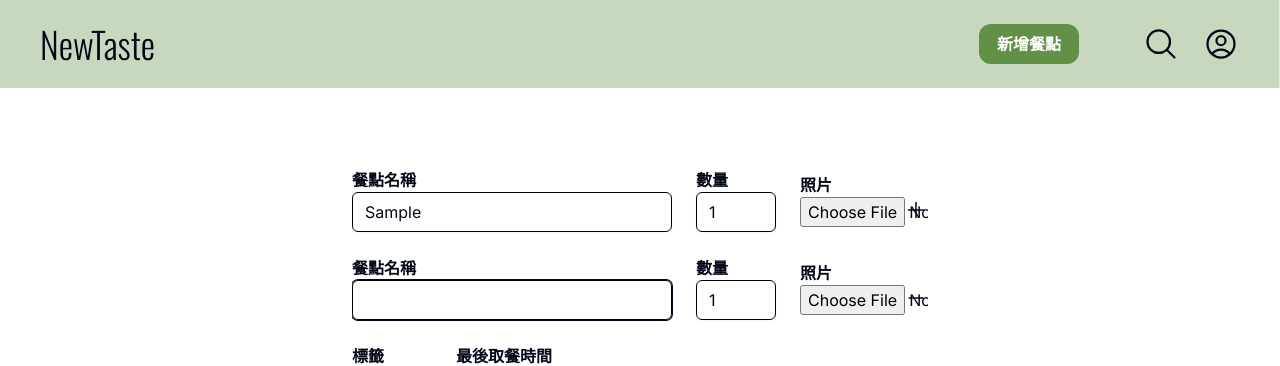
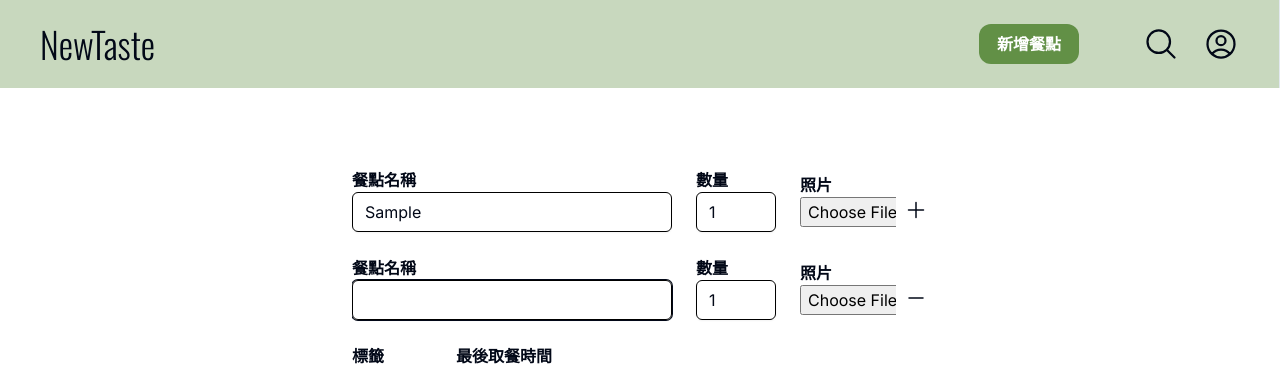
Before and after one commit to CloveryPace/wp1121-final-project, a Next.js app: page /taste/create in a window 1280 px wide. Both pictures are taken after typing "Sample", "Sample", "Sample" into the empty fields and a click on the button 916 px from the left and 200 px from the top of the page. Shown: the top 366 px of the page. Built offline with nearby package versions, Linux system fonts and the light colour scheme.

Commit message:
photo upload

```diff
--- a/src/app/taste/create/page.tsx
+++ b/src/app/taste/create/page.tsx
@@ -18,7 +18,7 @@ type FormValues = {
   }[];
   taste_category: string;
   taste_time: string;  // data
-  taste_place: string;
+  taste_location: string;
 }
 
 function CreatePage() {
@@ -32,7 +32,7 @@ function CreatePage() {
       }],
       taste_category: "",
       taste_time: "",
-      taste_place: "",
+      taste_location: "",
     }
   })
 
@@ -73,26 +73,21 @@ function CreatePage() {
             <div className="w-20" key={field.id}>
               <Label className="text-base font-semibold">照片</Label>
               <label htmlFor="taste-photo">
-                <input type="file" id="taste-photo" {...register(`taste_info.${index}.taste_photo` as const)}></input>
+                <input className="w-24" type="file" id="taste-photo" {...register(`taste_info.${index}.taste_photo` as const)}></input>
                 {/* <div className="h-10 flex items-center justify-center border border-black rounded-md file:text-theme-green cursor-pointer">
                   瀏覽
                 </div> */}
-                {/* {!watch(`taste_info.${index}.taste_photo`) || (
-                  watch(`taste_info.${index}.taste_photo`).length !== 0  && (
-                    "上傳成功"
-                  )
-                )} */}
               </label>
             </div>
             {index === 0 && (
-              <button className="pt-5 ml-4" onClick={() => append({taste_name: "", taste_count: 1, taste_photo: ""})}>
+              <button className="mt-5 ml-4" onClick={() => append({taste_name: "", taste_count: 1, taste_photo: ""})}>
                 <svg xmlns="http://www.w3.org/2000/svg" fill="none" viewBox="0 0 24 24" strokeWidth="1.5" stroke="currentColor" className="w-6 h-6">
                   <path strokeLinecap="round" strokeLinejoin="round" d="M12 4.5v15m7.5-7.5h-15" />
                 </svg>
               </button>
             )}
             {index > 0 && (
-              <button type="button" className="pt-5 ml-4" onClick={() => remove(index)}>
+              <button type="button" className="mt-5 ml-4" onClick={() => remove(index)}>
                 <svg xmlns="http://www.w3.org/2000/svg" fill="none" viewBox="0 0 24 24" strokeWidth="1.5" stroke="currentColor" className="w-6 h-6">
                   <path strokeLinecap="round" strokeLinejoin="round" d="M5 12h14" />
                 </svg>
@@ -127,12 +122,12 @@ function CreatePage() {
           </div>
         </div>
         <div>
-          <Label htmlFor="taste-place" className="text-base font-semibold">取餐地點</Label>
+          <Label htmlFor="taste-location" className="text-base font-semibold">取餐地點</Label>
           <Input
             type="text"
-            id="taste-place"
+            id="taste-location"
             className='flex h-10 w-4/5 rounded-md border border-black text-base'
-            {...register("taste_place")}
+            {...register("taste_location")}
           />
         </div>
         <button type="submit" className="w-24 bg-theme-light-green hover:bg-theme-light-green-hover border border-black rounded-xl font-semibold text-black text-base py-2 rounded focus:outline-none focus:shadow-outline">
```
